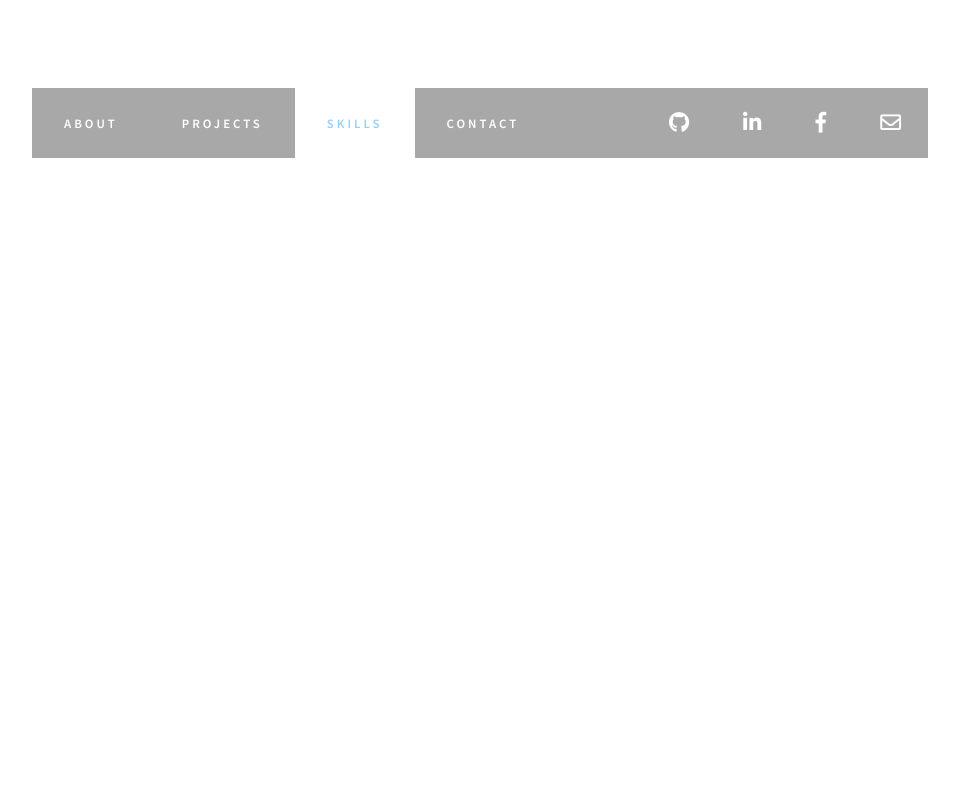
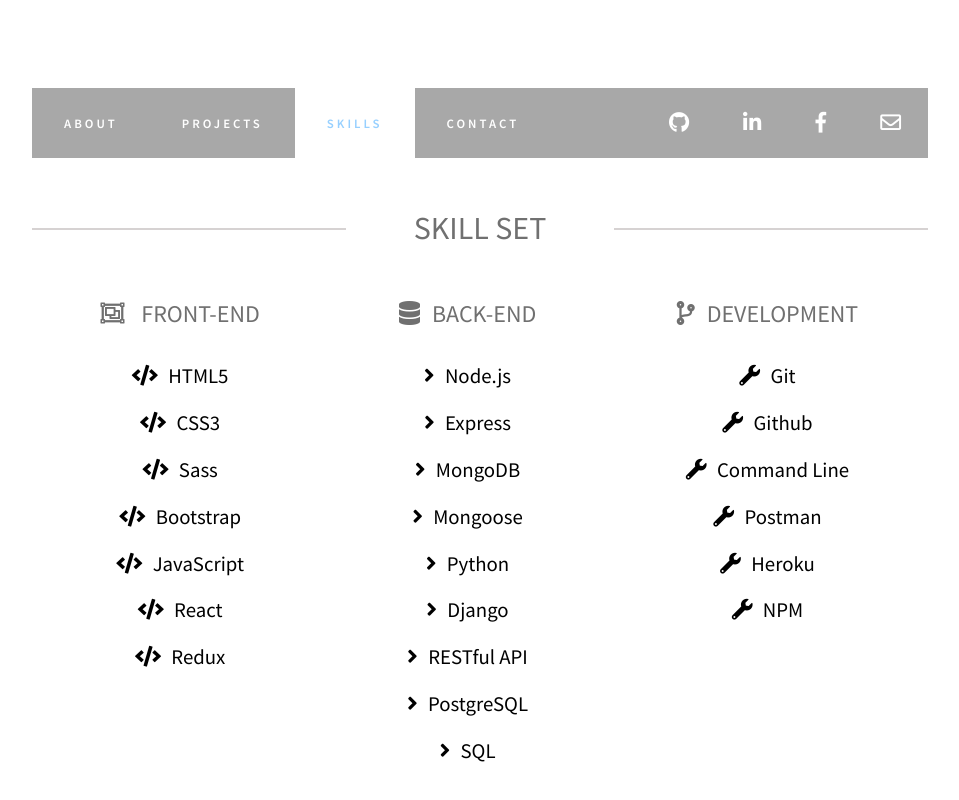
Before and after one commit to gabe-ng/react-personal-site, a React (Create React App) app in the folder personal-website2.0/: page /skills in a window 1280 px wide. Shown: the part 805-1605 px from the top of the page, without its empty margins (160-1119 px from the left). Built offline with nearby package versions, Linux system fonts and the light colour scheme.

Commit message:
updated skill section

```diff
--- a/personal-website2.0/src/MainContainer/AboutMe/AboutMe.css
+++ b/personal-website2.0/src/MainContainer/AboutMe/AboutMe.css
@@ -10,16 +10,16 @@
   top: 50px;
 }
 
-.title {
+.about-me .title {
   display: block;
   position: relative;
-  color: black;
-  font-size: 1.5em;
+  color: rgb(112, 112, 112);
+  font-size: 2em;
   text-transform: uppercase;
 }
 
-.title:before,
-.title:after {
+.about-me .title:before,
+.about-me .title:after {
   content: "";
   display: block;
   position: absolute;
@@ -28,25 +28,25 @@
   border-top: solid 2px;
 }
 
-.title:before {
+.about-me .title:before {
   left: 0;
 }
 
-.title:after {
+.about-me .title:after {
   right: 0;
 }
 
-.title:before,
-.title:after {
+.about-me .title:before,
+.about-me .title:after {
   border-top-color: rgb(214, 210, 210);
 }
 
-.info {
+.about-me .info {
   width: 100%;
   margin: 3em auto;
 }
 
-.p-wrap {
+.about-me .p-wrap {
   display: flex;
   flex-direction: column;
   align-items: center;
--- a/personal-website2.0/src/MainContainer/AboutMe/AboutMe.js
+++ b/personal-website2.0/src/MainContainer/AboutMe/AboutMe.js
@@ -21,20 +21,10 @@
               a jog around San Francisco or at the gym. I love to explore new
               food recipes just as much as I enjoy taking a new framework or
               library head on. Sushi is my absolute favorite food, so if you
-              asked me to recommend my go-to place in SF, I would be
-              <a
+              asked me to recommend my go-to place in SF, I would be <a
                 href="http://www.sushidelightsf.com/"
                 target="_blank"
-                rel="noopener noreferrer">delighted</a>
-              too.
-            </p>
-            <p>
-              Thanks for stopping by! If you're interested in any of the inner
-              workings behind this site, check out the code
-              <a
-                href="https://github.com/gabe-ng/gabe-ng.github.io"
-                target="_blank"
-                rel="noopener noreferrer">here</a>.
+                rel="noopener noreferrer">delighted</a> too.
             </p>
           </div>
         </div>
--- a/personal-website2.0/src/MainContainer/Home/Home.css
+++ b/personal-website2.0/src/MainContainer/Home/Home.css
@@ -1,15 +1,17 @@
-.contact-container {
+.home-container {
   width: 100%;
   height: 1000px;
   background: white;
   text-align: center;
 }
 
-.home-link {
+.home-link,
+.home a {
   color: rgb(151, 208, 255);
   border-bottom: 1px dotted rgb(151, 208, 255);
 }
 
-.home-link:hover {
+.home-link:hover,
+.home a:hover {
   color: rgb(181, 217, 247);
 }
--- a/personal-website2.0/src/MainContainer/Home/Home.js
+++ b/personal-website2.0/src/MainContainer/Home/Home.js
@@ -4,7 +4,8 @@
 
 const Home = () => {
   return (
-    <section className="portfolio-container">
+    <section className="home-container">
+      <section className="home">
       <p>
         Welcome to my website. Please feel free to explore. You can read more <Link className="home-link" to="/about">
           about me
@@ -16,6 +17,14 @@
           contact me
         </Link>.
       </p>
+      <p>
+        Thanks for stopping by! If you're interested in any of the inner
+        workings behind this site, check out the code <a
+          href="https://github.com/gabe-ng/gabe-ng.github.io"
+          target="_blank"
+          rel="noopener noreferrer">here</a>.
+        </p>
+      </section>
     </section>
   );
 };
--- a/personal-website2.0/src/MainContainer/Skills/Skills.css
+++ b/personal-website2.0/src/MainContainer/Skills/Skills.css
@@ -1,6 +1,70 @@
 .skills-container {
   width: 100%;
-  height: 1000px;
+  height: 100%;
   background: white;
   text-align: center;
 }
+
+.skills-container .title {
+  display: block;
+  position: relative;
+  color: rgb(112, 112, 112);
+  font-size: 2em;
+  text-transform: uppercase;
+  margin-top: 50px
+}
+
+.skills-container .title:before,
+.skills-container .title:after {
+  content: "";
+  display: block;
+  position: absolute;
+  top: 50%;
+  width: 35%;
+  border-top: solid 2px;
+}
+
+.skills-container .title:before {
+  left: 0;
+}
+
+.skills-container .title:after {
+  right: 0;
+}
+
+.skills-container .title:before,
+.skills-container .title:after {
+  border-top-color: rgb(214, 210, 210);
+}
+
+.skills {
+  display: flex;
+  justify-content: space-around;
+  margin: 50px auto 40px;
+}
+
+.skills article {
+  display: flex;
+  flex-direction: column;
+}
+
+.skills h2 {
+  font-size: 1.5em;
+  color: rgb(112,112,112);
+  text-transform: uppercase;
+  margin-bottom: 1em;
+}
+
+.skills i {
+  padding-right: .5em;
+}
+
+.skill-list {
+  display: flex;
+  flex-direction: column;
+}
+
+.skill-list li {
+  font-size: 1.3em;
+  padding: .5em;
+}
--- a/personal-website2.0/src/MainContainer/Skills/Skills.js
+++ b/personal-website2.0/src/MainContainer/Skills/Skills.js
@@ -2,10 +2,100 @@
 import "./Skills.css";
 
 const skills = () => {
-    return (
-        <section className="skills-container">
-        </section>
-    )
-}
+  return (
+    <section className="skills-container">
+      <h1 className="title">Skill Set</h1>
+      <section className="skills">
+        <article className="front-end">
+          <h2>
+            <i className="far fa-object-group" /> Front-End
+          </h2>
+          <ul className="skill-list">
+            <li>
+              <i className="fas fa-code" />HTML5
+            </li>
+            <li>
+              <i className="fas fa-code" />CSS3
+            </li>
+            <li>
+              <i className="fas fa-code" />Sass
+            </li>
+            <li>
+              <i className="fas fa-code" />Bootstrap
+            </li>
+            <li>
+              <i className="fas fa-code" />JavaScript
+            </li>
+            <li>
+              <i className="fas fa-code" />React
+            </li>
+            <li>
+              <i className="fas fa-code" />Redux
+            </li>
+          </ul>
+        </article>
+        <article className="back-end">
+          <h2>
+            <i className="fas fa-database" />Back-End
+          </h2>
+          <ul className="skill-list">
+            <li>
+              <i className="fas fa-angle-right" />Node.js
+            </li>
+            <li>
+              <i className="fas fa-angle-right" />Express
+            </li>
+            <li>
+              <i className="fas fa-angle-right" />MongoDB
+            </li>
+            <li>
+              <i className="fas fa-angle-right" />Mongoose
+            </li>
+            <li>
+              <i className="fas fa-angle-right" />Python
+            </li>
+            <li>
+              <i className="fas fa-angle-right" />Django
+            </li>
+            <li>
+              <i className="fas fa-angle-right" />RESTful API
+            </li>
+            <li>
+              <i className="fas fa-angle-right" />PostgreSQL
+            </li>
+            <li>
+              <i className="fas fa-angle-right" />SQL
+            </li>
+          </ul>
+        </article>
+        <article className="development">
+          <h2>
+            <i className="fas fa-code-branch" />Development
+          </h2>
+          <ul className="skill-list">
+            <li>
+              <i className="fas fa-wrench" />Git
+            </li>
+            <li>
+              <i className="fas fa-wrench" />Github
+            </li>
+            <li>
+              <i className="fas fa-wrench" />Command Line
+            </li>
+            <li>
+              <i className="fas fa-wrench" />Postman
+            </li>
+            <li>
+              <i className="fas fa-wrench" />Heroku
+            </li>
+            <li>
+              <i className="fas fa-wrench" />NPM
+            </li>
+          </ul>
+        </article>
+      </section>
+    </section>
+  );
+};
 
 export default skills;
```
